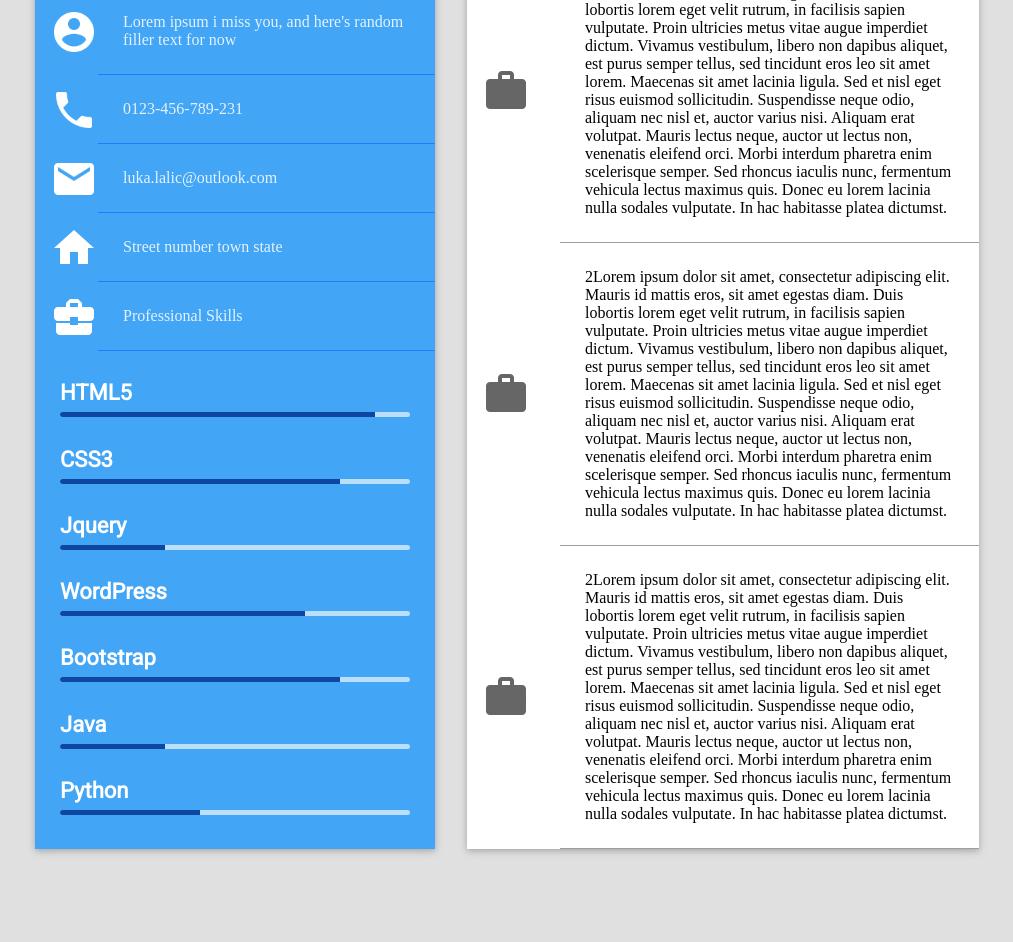
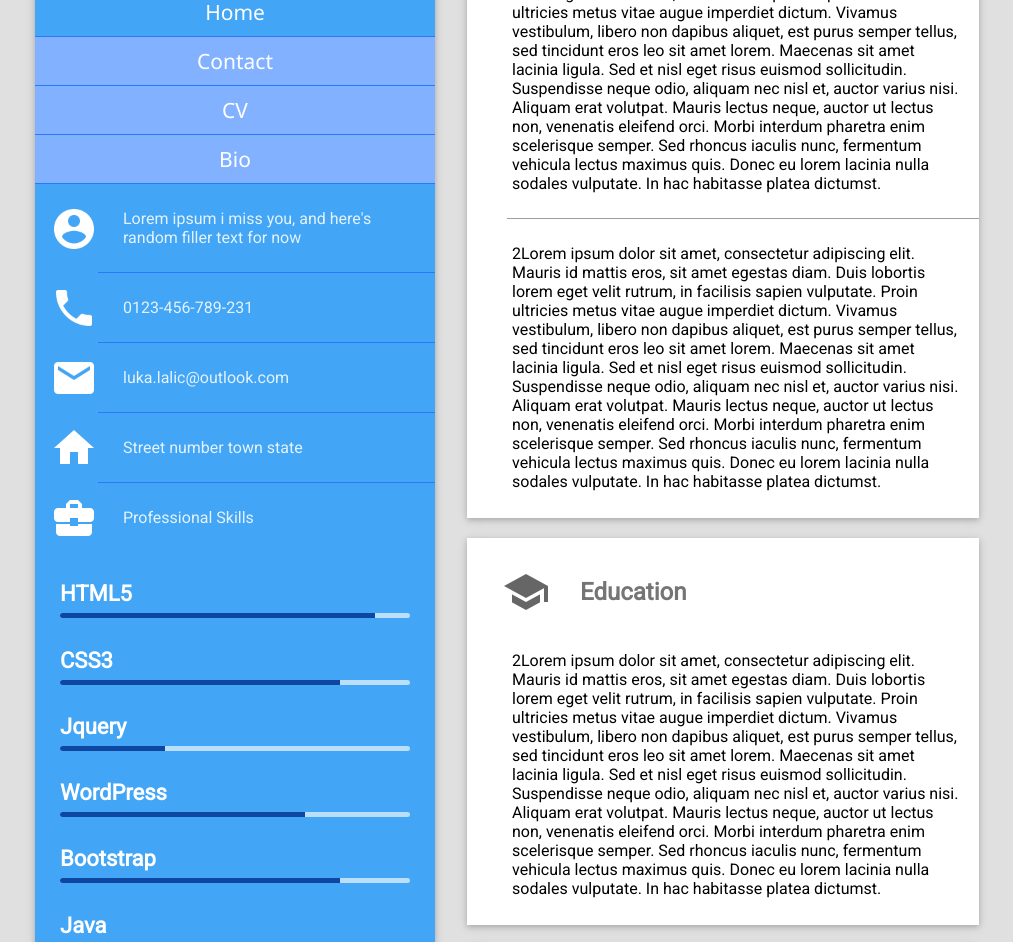
Before and after one commit to Kami1337/csy1018, a plain HTML site: page index.html in a window 1280 px wide. Shown: the part 481-1423 px from the top of the page, without its empty margins (133-1146 px from the left). Before the commit the page ends 1346 px from the top, so only its background shows below. Drawn offline with Linux system fonts and the light colour scheme.

Commit message:
Add files via upload
06/12 - added navigation, and animation

```diff
--- a/css/master.css
+++ b/css/master.css
@@ -18,7 +18,9 @@
 */
 
 /*---GlOBAL variables------------------------------------------*/
-
+.seperator{
+  margin: 20px;
+}
 body{
   background-color: #E0E0E0;
   padding: 0;
@@ -29,8 +31,11 @@ body{
   padding-bottom: 2px;
 }
 
-/*---HEADER variables------------------------------------------*/
-nav{
+/*---NAVIGATION variables------------------------------------------*/
+
+/*nav{
+----Not using header. could reuse in future--
+
     display: flex;
     flex-direction: row;
     flex-wrap: wrap;
@@ -41,7 +46,11 @@ nav{
     margin: auto;
     justify-content: center;
 }
-
+*/
+nav{
+  padding: 0px;
+  margin: 0px;
+}
 .nav-wrapper{
   display: flex;
   flex-direction: row;
@@ -49,19 +58,34 @@ nav{
   flex-flow: row wrap;
   justify-content: space-around;
   max-width: 100%;
-  margin: 0;
-  background-color: #2196f3;
-  padding: 15px;
+  margin: 0px;
+  padding: 0px;
 }
-
 .nav-wrapper li{
-  padding: 5px;
-  width:150px;
+  width:100%;
   text-align: center;
   font-family: 'Noto Sans', sans-serif;
+  background-color: #82b1ff;
+  color: white;
+  font-size: 21px;
+  border-bottom: solid 1px #2979ff;
+  }
+
+a{ /*---Makes entire li element clickable */
+    display:inline-block;
+    padding: 10px 0px 10px 0px;
+    width:100%;
+    text-decoration: none;
+    color:white;
+}
+#active{ /*css for active button*/
+  background-color: #42a5f5;
 }
 
 /*---PAGE variables------------------------------------------*/
+.space{
+  padding: 20px;
+}
 .content {
   display: flex;
   flex-direction: row;
@@ -89,11 +113,23 @@ nav{
 .content_outer div{
   background: #FFFFFF;
 }
+.content_subdiv{
+  display: flex;
+  flex-direction: row;
+  justify-content: center;
+  align-content: space-between;
+  background-color: #42a5f5;
+  padding: 0px;
+  margin: 0px;
+
+  }
 .subdiv {
   display: flex;
   flex-direction: row;
   justify-content: center;
   align-content: space-between;
+  background-color: #42a5f5;
+  padding: 0px;
 }
 
 .alignleft {
@@ -115,6 +151,9 @@ nav{
   color: #e3f2fd;
   text-align: right;
 }
+#borderless{
+  border-bottom: none;
+}
 .content_outer p{
   border-bottom: solid 1px #9E9E9E;
   color: #000000;
@@ -127,7 +166,7 @@ p{
   margin: auto;
   padding: 15px;
   max-width: 100%;
-  min-width: 30%
+  min-width: 30%;
   font-family: 'Roboto', sans-serif;
 }
 .colorvar{
@@ -152,6 +191,11 @@ li{
   text-align: left;
   padding: 25px;
 }
+.content_subdiv p{
+  width: 100%;
+  text-align: left;
+  padding: 25px 15px 25px 5px;
+}
 /*---IMAGE variables------------------------------------------*/
 .logo{
     height: 60px;
@@ -159,7 +203,7 @@ li{
 }
 .cover{
   max-width: 100%;
-  max-height: 50%
+  max-height: 100%;
 }
 .subdiv img{
   max-width: 48px;
@@ -227,3 +271,45 @@ li{
 .value-90 { width: 90%; }
 
 .value-100 { width: 100%; }
+
+/*--------Animations-----------------------*/
+/* Sweep To Right -hover.css */
+.hvr-sweep-to-right {
+  display: inline-block;
+  vertical-align: middle;
+  -webkit-transform: perspective(1px) translateZ(0);
+  transform: perspective(1px) translateZ(0);
+  box-shadow: 0 0 1px transparent;
+  position: relative;
+  -webkit-transition-property: color;
+  transition-property: color;
+  -webkit-transition-duration: 0.3s;
+  transition-duration: 0.3s;
+}
+.hvr-sweep-to-right:before {
+  content: "";
+  position: absolute;
+  z-index: -1;
+  top: 0;
+  left: 0;
+  right: 0;
+  bottom: 0;
+  background: #42a5f5;
+  -webkit-transform: scaleX(0);
+  transform: scaleX(0);
+  -webkit-transform-origin: 0 50%;
+  transform-origin: 0 50%;
+  -webkit-transition-property: transform;
+  transition-property: transform;
+  -webkit-transition-duration: 0.3s;
+  transition-duration: 0.3s;
+  -webkit-transition-timing-function: ease-out;
+  transition-timing-function: ease-out;
+}
+.hvr-sweep-to-right:hover, .hvr-sweep-to-right:focus, .hvr-sweep-to-right:active {
+  color: white;
+}
+.hvr-sweep-to-right:hover:before, .hvr-sweep-to-right:focus:before, .hvr-sweep-to-right:active:before {
+  -webkit-transform: scaleX(1);
+  transform: scaleX(1);
+}
--- a/index.html
+++ b/index.html
@@ -23,8 +23,16 @@
   </header>-->
     <div class="content">
         <div class="content_inner material blue_background">
-            <img class="cover" src="images/cover2.jpg" alt="logo">
-            <div class="subdiv">
+            <img class="cover" src="images/cover2.jpg" alt="it is i">
+            <nav>
+              <ul class="nav-wrapper">
+                <li class="hvr-sweep-to-right" id="active"><a href="#">Home</a></li>
+                <li class="hvr-sweep-to-right"><a href="#">Contact</a></li>
+                <li class="hvr-sweep-to-right"><a href="#">CV</a></li>
+                <li class="hvr-sweep-to-right"><a href="#">Bio</a></li>
+              </ul>
+            </nav>
+              <div class="subdiv">
                 <img src="images/aboutme.png" alt="about me">
                 <p>Lorem ipsum i miss you, and here's random filler text for now</p>
 
@@ -44,7 +52,7 @@
             <!--Skillbar--------------------------------------->
             <div class="subdiv">
                 <img src="images/skills.png" alt="skills">
-                <p>Professional Skills</p>
+                <p id="borderless">Professional Skills</p>
             </div>
             <div class="barscontainer">
                 <div class="progressBar">
@@ -94,44 +102,90 @@
         <!--Skillbar end-------------------------------------->
 
         <!--Right part of the website--------------------------------------->
-        <div class="material content_outer">
+        <div class="content_outer">
+          <div class = "material">
             <div class="subdiv alignleft">
                 <img src="images/work.png" alt="work">
                 <h2>Work Experience</h2>
             </div>
-            <div class="subdiv">
+            <div class="content_subdiv">
+                <div class="space"></div>
+                <!-- the final frontier -->
                 <p>
                     2Lorem ipsum dolor sit amet, consectetur adipiscing elit. Mauris id mattis eros, sit amet egestas diam. Duis lobortis lorem eget velit rutrum, in facilisis sapien vulputate. Proin ultricies metus vitae augue imperdiet dictum. Vivamus vestibulum, libero
                     non dapibus aliquet, est purus semper tellus, sed tincidunt eros leo sit amet lorem. Maecenas sit amet lacinia ligula. Sed et nisl eget risus euismod sollicitudin. Suspendisse neque odio, aliquam nec nisl et, auctor varius nisi. Aliquam
                     erat volutpat. Mauris lectus neque, auctor ut lectus non, venenatis eleifend orci. Morbi interdum pharetra enim scelerisque semper. Sed rhoncus iaculis nunc, fermentum vehicula lectus maximus quis. Donec eu lorem lacinia nulla sodales
                     vulputate. In hac habitasse platea dictumst.</p>
             </div>
-            <h2>Work experience</h2>
-            <div class="subdiv">
-                <img src="images/work.png" alt="work">
+            <div class="content_subdiv">
+                <div class="space"></div>
+                <!-- the final frontier -->
                 <p>
                     2Lorem ipsum dolor sit amet, consectetur adipiscing elit. Mauris id mattis eros, sit amet egestas diam. Duis lobortis lorem eget velit rutrum, in facilisis sapien vulputate. Proin ultricies metus vitae augue imperdiet dictum. Vivamus vestibulum, libero
                     non dapibus aliquet, est purus semper tellus, sed tincidunt eros leo sit amet lorem. Maecenas sit amet lacinia ligula. Sed et nisl eget risus euismod sollicitudin. Suspendisse neque odio, aliquam nec nisl et, auctor varius nisi. Aliquam
                     erat volutpat. Mauris lectus neque, auctor ut lectus non, venenatis eleifend orci. Morbi interdum pharetra enim scelerisque semper. Sed rhoncus iaculis nunc, fermentum vehicula lectus maximus quis. Donec eu lorem lacinia nulla sodales
                     vulputate. In hac habitasse platea dictumst.</p>
             </div>
-            <div class="subdiv">
-                <img src="images/work.png" alt="work">
-                <p>
+            <div class="content_subdiv">
+                <div class="space"></div>
+                <!-- the final frontier -->
+                <p id="borderless">
                     2Lorem ipsum dolor sit amet, consectetur adipiscing elit. Mauris id mattis eros, sit amet egestas diam. Duis lobortis lorem eget velit rutrum, in facilisis sapien vulputate. Proin ultricies metus vitae augue imperdiet dictum. Vivamus vestibulum, libero
                     non dapibus aliquet, est purus semper tellus, sed tincidunt eros leo sit amet lorem. Maecenas sit amet lacinia ligula. Sed et nisl eget risus euismod sollicitudin. Suspendisse neque odio, aliquam nec nisl et, auctor varius nisi. Aliquam
                     erat volutpat. Mauris lectus neque, auctor ut lectus non, venenatis eleifend orci. Morbi interdum pharetra enim scelerisque semper. Sed rhoncus iaculis nunc, fermentum vehicula lectus maximus quis. Donec eu lorem lacinia nulla sodales
                     vulputate. In hac habitasse platea dictumst.</p>
             </div>
-            <div class="subdiv">
-                <img src="images/work.png" alt="work">
-                <p>
-                    2Lorem ipsum dolor sit amet, consectetur adipiscing elit. Mauris id mattis eros, sit amet egestas diam. Duis lobortis lorem eget velit rutrum, in facilisis sapien vulputate. Proin ultricies metus vitae augue imperdiet dictum. Vivamus vestibulum, libero
-                    non dapibus aliquet, est purus semper tellus, sed tincidunt eros leo sit amet lorem. Maecenas sit amet lacinia ligula. Sed et nisl eget risus euismod sollicitudin. Suspendisse neque odio, aliquam nec nisl et, auctor varius nisi. Aliquam
-                    erat volutpat. Mauris lectus neque, auctor ut lectus non, venenatis eleifend orci. Morbi interdum pharetra enim scelerisque semper. Sed rhoncus iaculis nunc, fermentum vehicula lectus maximus quis. Donec eu lorem lacinia nulla sodales
-                    vulputate. In hac habitasse platea dictumst.</p>
             </div>
+            <div class="seperator"></div>
+            <div class="material">
+                <div class="subdiv alignleft">
+                    <img src="images/education.png" alt="education">
+                    <h2>Education</h2>
+                </div>
+                <div class="content_subdiv">
+                    <div class="space"></div>
+                    <!-- the final frontier -->
+                    <p id="borderless">
+                        2Lorem ipsum dolor sit amet, consectetur adipiscing elit. Mauris id mattis eros, sit amet egestas diam. Duis lobortis lorem eget velit rutrum, in facilisis sapien vulputate. Proin ultricies metus vitae augue imperdiet dictum. Vivamus vestibulum, libero
+                        non dapibus aliquet, est purus semper tellus, sed tincidunt eros leo sit amet lorem. Maecenas sit amet lacinia ligula. Sed et nisl eget risus euismod sollicitudin. Suspendisse neque odio, aliquam nec nisl et, auctor varius nisi. Aliquam
+                        erat volutpat. Mauris lectus neque, auctor ut lectus non, venenatis eleifend orci. Morbi interdum pharetra enim scelerisque semper. Sed rhoncus iaculis nunc, fermentum vehicula lectus maximus quis. Donec eu lorem lacinia nulla sodales
+                        vulputate. In hac habitasse platea dictumst.</p>
+                </div>
+              </div>
+              <div class="seperator"></div>
+              <div class="material">
+                  <div class="subdiv alignleft">
+                      <img src="images/interests.png" alt="interests">
+                      <h2>Interests</h2>
+                  </div>
+                  <div class="content_subdiv">
+                      <div class="space"></div>
+                      <!-- the final frontier -->
+                      <p id="borderless">
+                          2Lorem ipsum dolor sit amet, consectetur adipiscing elit. Mauris id mattis eros, sit amet egestas diam. Duis lobortis lorem eget velit rutrum, in facilisis sapien vulputate. Proin ultricies metus vitae augue imperdiet dictum. Vivamus vestibulum, libero
+                          non dapibus aliquet, est purus semper tellus, sed tincidunt eros leo sit amet lorem. Maecenas sit amet lacinia ligula. Sed et nisl eget risus euismod sollicitudin. Suspendisse neque odio, aliquam nec nisl et, auctor varius nisi. Aliquam
+                          erat volutpat. Mauris lectus neque, auctor ut lectus non, venenatis eleifend orci. Morbi interdum pharetra enim scelerisque semper. Sed rhoncus iaculis nunc, fermentum vehicula lectus maximus quis. Donec eu lorem lacinia nulla sodales
+                          vulputate. In hac habitasse platea dictumst.</p>
+                  </div>
+                </div>
+                <div class="seperator"></div>
+                <div class="material">
+                    <div class="subdiv alignleft">
+                        <img src="images/social.png" alt="social media">
+                        <h2>Reach out</h2>
+                    </div>
+                    <div class="content_subdiv">
+                        <div class="space"></div>
+                        <!-- the final frontier -->
+                        <p id="borderless">
+                            2Lorem ipsum dolor sit amet, consectetur adipiscing elit. Mauris id mattis eros, sit amet egestas diam. Duis lobortis lorem eget velit rutrum, in facilisis sapien vulputate. Proin ultricies metus vitae augue imperdiet dictum. Vivamus vestibulum, libero
+                            non dapibus aliquet, est purus semper tellus, sed tincidunt eros leo sit amet lorem. Maecenas sit amet lacinia ligula. Sed et nisl eget risus euismod sollicitudin. Suspendisse neque odio, aliquam nec nisl et, auctor varius nisi. Aliquam
+                            erat volutpat. Mauris lectus neque, auctor ut lectus non, venenatis eleifend orci. Morbi interdum pharetra enim scelerisque semper. Sed rhoncus iaculis nunc, fermentum vehicula lectus maximus quis. Donec eu lorem lacinia nulla sodales
+                            vulputate. In hac habitasse platea dictumst.</p>
+                    </div>
+                  </div>
 
+</div>
         </div>
 </body>
 
```
Also changed, not shown: images/education.png (added), images/interests.png (added), images/social.png (added).
